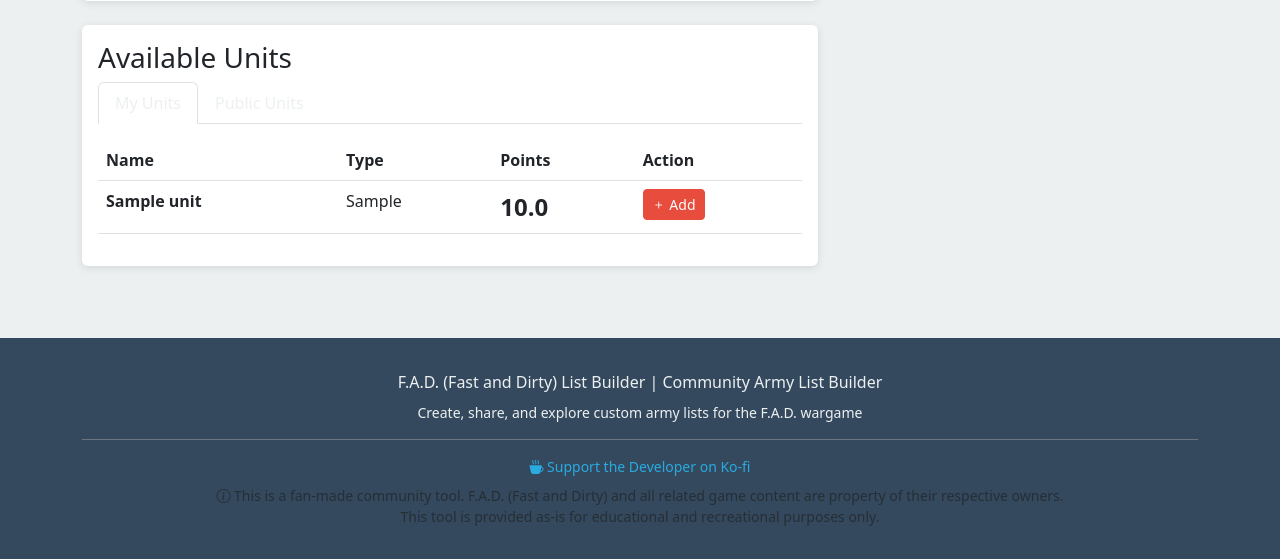
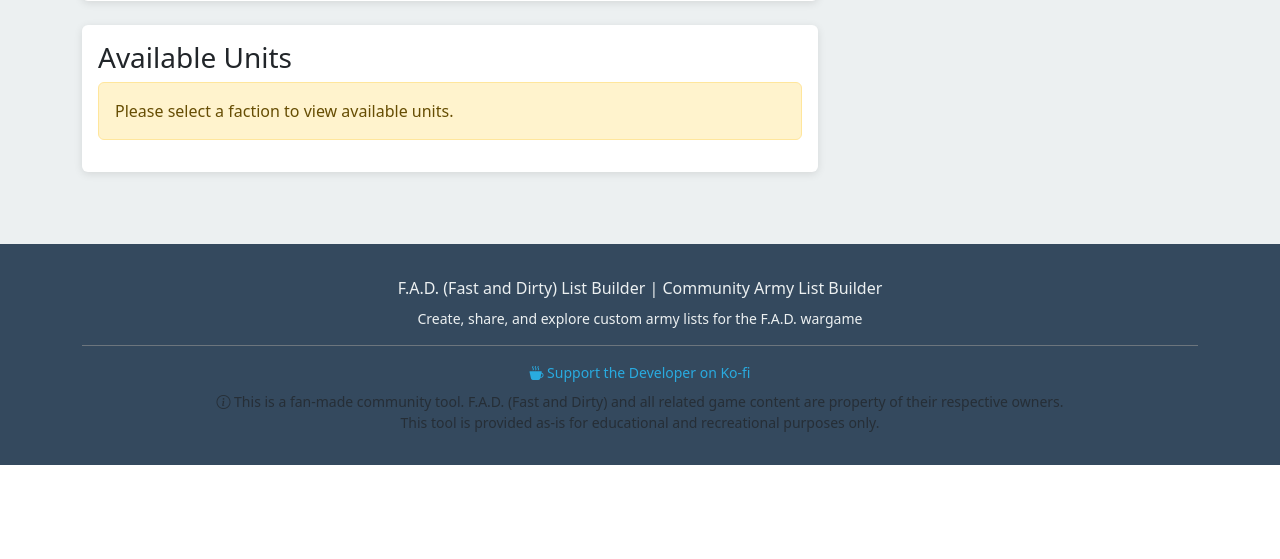
Before and after one commit to lordbutxot/FAD_Helper, a Flask app: page /list/builder in a window 1280 px wide. Shown: the part 562-1121 px from the top of the page. After the commit the page ends 1027 px from the top, so only its background shows below. Run offline with Flask 3, Linux system fonts and the light colour scheme; a user stored in the database is signed in; tables that the repository leaves empty hold one stand-in row (values such as "Sample post").

Commit message:
List builder: only show units for selected faction; none if no faction selected

```diff
--- a/routes.py
+++ b/routes.py
@@ -1427,13 +1427,12 @@
     def list_builder():
         selected_faction_id = request.args.get('faction_id', type=int)
         my_factions = Faction.query.filter_by(user_id=current_user.id).order_by(Faction.name).all()
-        my_units_query = Unit.query.filter_by(user_id=current_user.id)
-        public_units_query = Unit.query.filter_by(is_public=True)
         if selected_faction_id:
-            my_units_query = my_units_query.filter_by(faction_id=selected_faction_id)
-            public_units_query = public_units_query.filter_by(faction_id=selected_faction_id)
-        my_units = my_units_query.order_by(Unit.faction_id, Unit.name).all()
-        public_units = public_units_query.order_by(Unit.faction_id, Unit.name).all()
+            my_units = Unit.query.filter_by(user_id=current_user.id, faction_id=selected_faction_id).order_by(Unit.faction_id, Unit.name).all()
+            public_units = Unit.query.filter_by(is_public=True, faction_id=selected_faction_id).order_by(Unit.faction_id, Unit.name).all()
+        else:
+            my_units = []
+            public_units = []
         return render_template('list_builder.html', my_units=my_units, public_units=public_units, my_factions=my_factions, selected_faction_id=selected_faction_id)
 
     @app.route('/list/save', methods=['POST'])
--- a/templates/list_builder.html
+++ b/templates/list_builder.html
@@ -63,6 +63,9 @@
             <div class="card mb-4">
                 <div class="card-body">
                     <h3>Available Units</h3>
+                    {% if not selected_faction_id %}
+                        <div class="alert alert-warning">Please select a faction to view available units.</div>
+                    {% else %}
                         <ul class="nav nav-tabs mb-3">
                             <li class="nav-item">
                                 <button class="nav-link active" data-bs-toggle="tab" data-bs-target="#myUnits">My Units</button>
@@ -71,7 +74,6 @@
                                 <button class="nav-link" data-bs-toggle="tab" data-bs-target="#publicUnits">Public Units</button>
                             </li>
                         </ul>
-
                         <div class="tab-content">
                             <div class="tab-pane fade show active" id="myUnits">
                                 {% if my_units %}
@@ -119,11 +121,10 @@
                                 </div>
                                 {% else %}
                                 <div class="alert alert-info">
-                                No units found. <a href="{{ url_for('unit_builder') }}">Create a unit first</a>!
+                                    No units found for this faction. <a href="{{ url_for('unit_builder') }}">Create a unit first</a>!
                                 </div>
                                 {% endif %}
                             </div>
-
                             <div class="tab-pane fade" id="publicUnits">
                                 {% if public_units %}
                                 <div class="table-responsive">
@@ -156,11 +157,12 @@
                                 </div>
                                 {% else %}
                                 <div class="alert alert-info">
-                                No public units available yet.
+                                    No public units available for this faction yet.
                                 </div>
                                 {% endif %}
                             </div>
                         </div>
+                    {% endif %}
                 </div>
             </div>
         </div>
```
Lines whose indentation alone changed are shown as unchanged.
